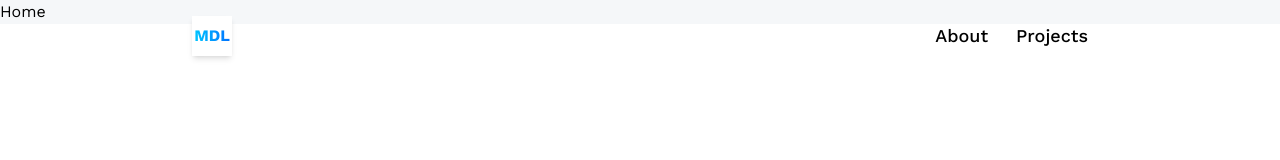
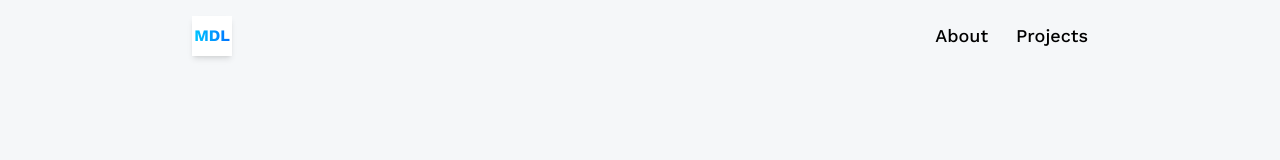
Before and after one commit to AstraLord007/3D_landingPage, a React (Vite) app: page / in a window 1280 px wide. Shown: the top 160 px of the page. Built offline with nearby package versions, Linux system fonts and the light colour scheme.

Commit message:
react-three/fiber installed

```diff
--- a/package.json
+++ b/package.json
@@ -10,6 +10,7 @@
     "preview": "vite preview"
   },
   "dependencies": {
+    "@react-three/fiber": "^8.16.5",
     "react": "^18.2.0",
     "react-dom": "^18.2.0",
     "react-router-dom": "^6.23.0"
--- a/src/pages/Home.jsx
+++ b/src/pages/Home.jsx
@@ -1,8 +1,22 @@
-import React from 'react'
+import { Suspense } from 'react';
+import { Canvas } from '@react-three/fiber';
+
+{/* <div className='absolute top-28 left-0 rigth-0 z-10 flex items-center justify-center'>
+    POPUP
+</div> */}
 
 const Home = () => {
     return (
-        <div>Home</div>
+        <section className='w-full h-screen relative'>
+            <Canvas
+                className='w-full h-screen bg-transparent'
+                camera={{ near: 0.1, far: 1000 }}
+            >
+                <Suspense>
+
+                </Suspense>
+            </Canvas>
+        </section>
     )
 }
 
```
Also changed, not shown: 1 other file (tests, documents, lock files or other folders).
